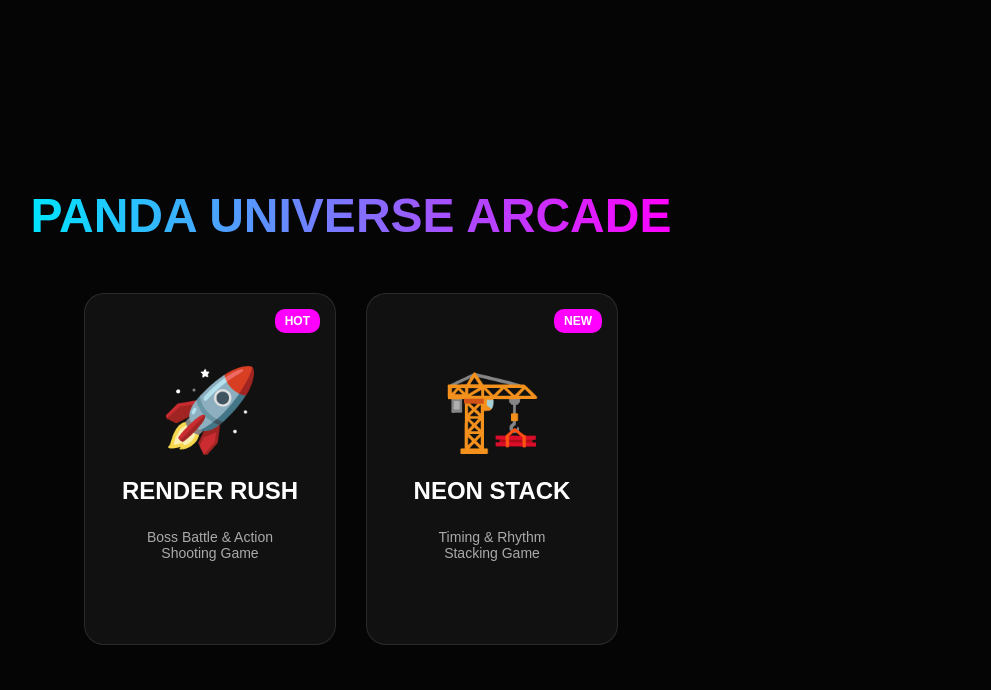
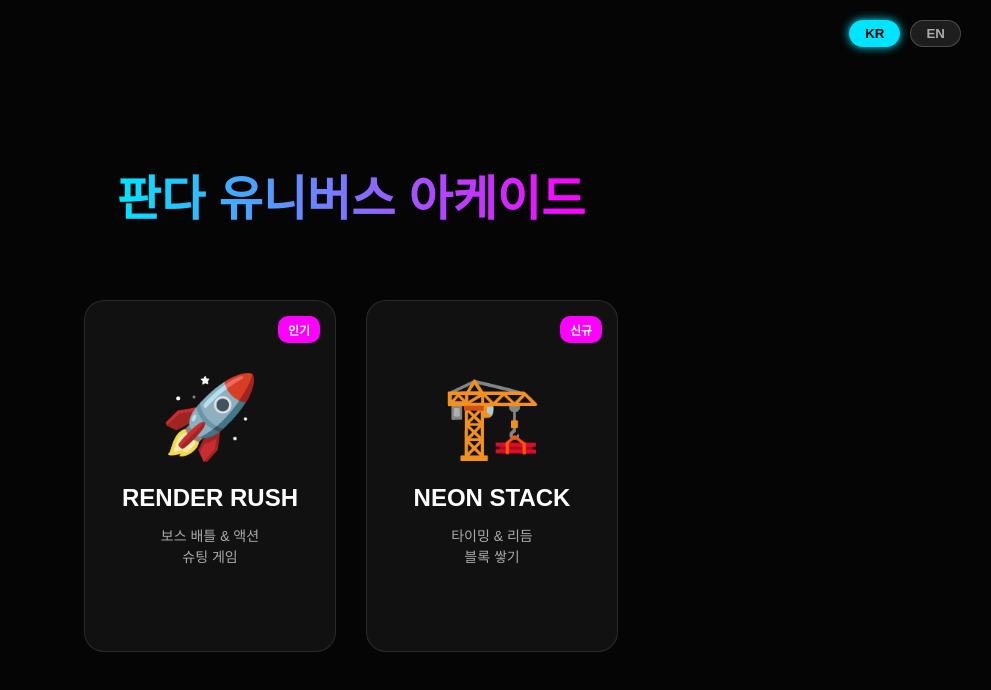
Before and after one commit to pandauniverse-art/Gametest, a plain HTML site: page index.html in a window 1280 px wide. Shown: the whole page, without its empty margins (289-1280 px from the left). Drawn offline with Linux system fonts and the light colour scheme.

Commit message:
Update index.html

```diff
--- a/index.html
+++ b/index.html
@@ -7,11 +7,31 @@
     <style>
         body {
             margin: 0; background: #050505; color: white; font-family: 'Pretendard', sans-serif;
-            display: flex; flex-direction: column; align-items: center; justify-content: center; height: 100vh;
+            display: flex; flex-direction: column; align-items: center; justify-content: center; min-height: 100vh;
+            user-select: none;
         }
-        h1 { font-size: 3rem; margin-bottom: 50px; background: linear-gradient(to right, #00e5ff, #ff00ff); -webkit-background-clip: text; -webkit-text-fill-color: transparent; }
 
-        .game-grid { display: flex; gap: 30px; flex-wrap: wrap; justify-content: center; }
+        /* [언어 전환 버튼 스타일] */
+        .lang-switch {
+            position: absolute; top: 20px; right: 30px;
+            display: flex; gap: 10px; z-index: 100;
+        }
+        .lang-btn {
+            background: rgba(255,255,255,0.1); border: 1px solid rgba(255,255,255,0.2);
+            color: #aaa; padding: 5px 15px; border-radius: 20px; cursor: pointer;
+            font-weight: bold; transition: 0.3s;
+        }
+        .lang-btn.active {
+            background: #00e5ff; color: #000; border-color: #00e5ff; box-shadow: 0 0 10px #00e5ff;
+        }
+
+        h1 {
+            font-size: 3rem; margin-bottom: 50px; text-align: center;
+            background: linear-gradient(to right, #00e5ff, #ff00ff);
+            -webkit-background-clip: text; -webkit-text-fill-color: transparent;
+        }
+
+        .game-grid { display: flex; gap: 30px; flex-wrap: wrap; justify-content: center; padding: 20px; }
 
         .game-card {
             width: 250px; height: 350px;
@@ -27,30 +47,95 @@
 
         .game-icon { font-size: 80px; margin-bottom: 20px; }
         .game-title { font-size: 24px; font-weight: bold; margin-bottom: 10px; }
-        .game-desc { font-size: 14px; color: #aaa; text-align: center; padding: 0 20px; }
+        .game-desc { font-size: 14px; color: #aaa; text-align: center; padding: 0 20px; line-height: 1.5; }
 
         .badge { position: absolute; top: 15px; right: 15px; background: #ff00ff; padding: 5px 10px; border-radius: 10px; font-size: 12px; font-weight: bold; }
+
+        /* 모바일 대응 */
+        @media (max-width: 600px) {
+            h1 { font-size: 2rem; margin-top: 50px; }
+            .game-card { width: 100%; max-width: 300px; height: 120px; flex-direction: row; justify-content: flex-start; padding-left: 20px; }
+            .game-icon { font-size: 40px; margin-bottom: 0; margin-right: 20px; }
+            .game-info { text-align: left; }
+            .game-title { font-size: 20px; margin-bottom: 5px; }
+            .game-desc { padding: 0; text-align: left; }
+        }
     </style>
 </head>
 <body>
 
-    <h1>PANDA UNIVERSE ARCADE</h1>
+    <div class="lang-switch">
+        <button class="lang-btn active" id="btn-kr" onclick="setLanguage('kr')">KR</button>
+        <button class="lang-btn" id="btn-en" onclick="setLanguage('en')">EN</button>
+    </div>
+
+    <h1 data-lang="mainTitle">PANDA UNIVERSE ARCADE</h1>
 
     <div class="game-grid">
         <a href="game1.html" class="game-card">
-            <div class="badge">HOT</div>
+            <div class="badge" data-lang="badgeHot">HOT</div>
             <div class="game-icon">🚀</div>
-            <div class="game-title">RENDER RUSH</div>
-            <p class="game-desc">Boss Battle & Action<br>Shooting Game</p>
+            <div class="game-info">
+                <div class="game-title">RENDER RUSH</div>
+                <p class="game-desc" data-lang="desc1">Boss Battle & Action<br>Shooting Game</p>
+            </div>
         </a>
 
         <a href="game2.html" class="game-card">
-            <div class="badge">NEW</div>
+            <div class="badge" data-lang="badgeNew">NEW</div>
             <div class="game-icon">🏗️</div>
-            <div class="game-title">NEON STACK</div>
-            <p class="game-desc">Timing & Rhythm<br>Stacking Game</p>
+            <div class="game-info">
+                <div class="game-title">NEON STACK</div>
+                <p class="game-desc" data-lang="desc2">Timing & Rhythm<br>Stacking Game</p>
+            </div>
         </a>
     </div>
 
+    <script>
+        // [번역 데이터] 여기에 내용을 추가하면 됩니다.
+        const translations = {
+            kr: {
+                mainTitle: "판다 유니버스 아케이드",
+                badgeHot: "인기",
+                badgeNew: "신규",
+                desc1: "보스 배틀 & 액션<br>슈팅 게임",
+                desc2: "타이밍 & 리듬<br>블록 쌓기"
+            },
+            en: {
+                mainTitle: "PANDA UNIVERSE ARCADE",
+                badgeHot: "HOT",
+                badgeNew: "NEW",
+                desc1: "Boss Battle & Action<br>Shooting Game",
+                desc2: "Timing & Rhythm<br>Stacking Game"
+            }
+        };
+
+        // 초기화: 저장된 언어가 있으면 불러오고, 없으면 한국어(kr) 기본
+        let currentLang = localStorage.getItem('siteLang') || 'kr';
+        applyLanguage(currentLang);
+
+        function setLanguage(lang) {
+            currentLang = lang;
+            localStorage.setItem('siteLang', lang); // 설정 저장
+            applyLanguage(lang);
+        }
+
+        function applyLanguage(lang) {
+            // 1. 버튼 스타일 업데이트
+            document.getElementById('btn-kr').classList.remove('active');
+            document.getElementById('btn-en').classList.remove('active');
+            document.getElementById(`btn-${lang}`).classList.add('active');
+
+            // 2. 텍스트 교체 (data-lang 속성이 있는 모든 요소 찾기)
+            const elements = document.querySelectorAll('[data-lang]');
+            elements.forEach(el => {
+                const key = el.getAttribute('data-lang');
+                if (translations[lang][key]) {
+                    el.innerHTML = translations[lang][key]; // innerHTML로 태그(<br>)까지 적용
+                }
+            });
+        }
+    </script>
+
 </body>
 </html>
```
